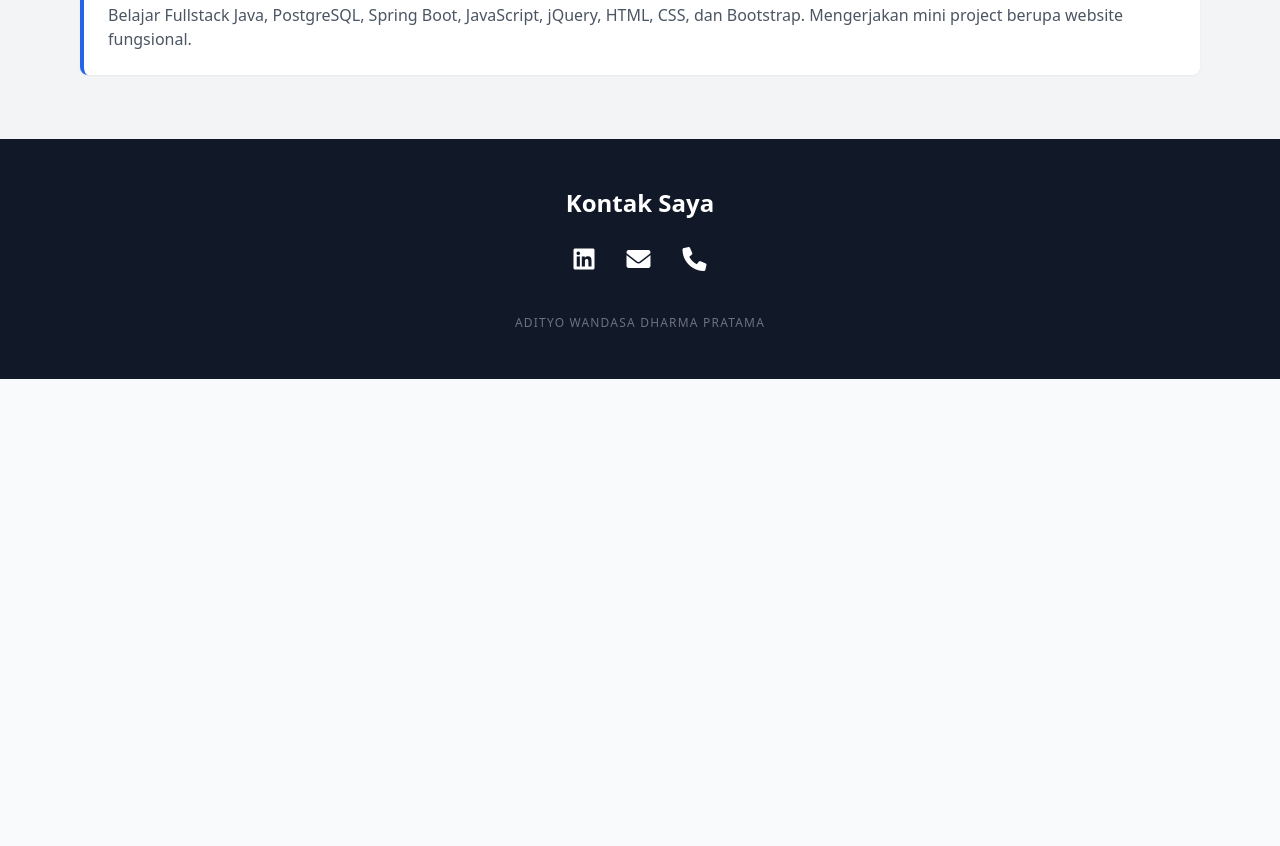
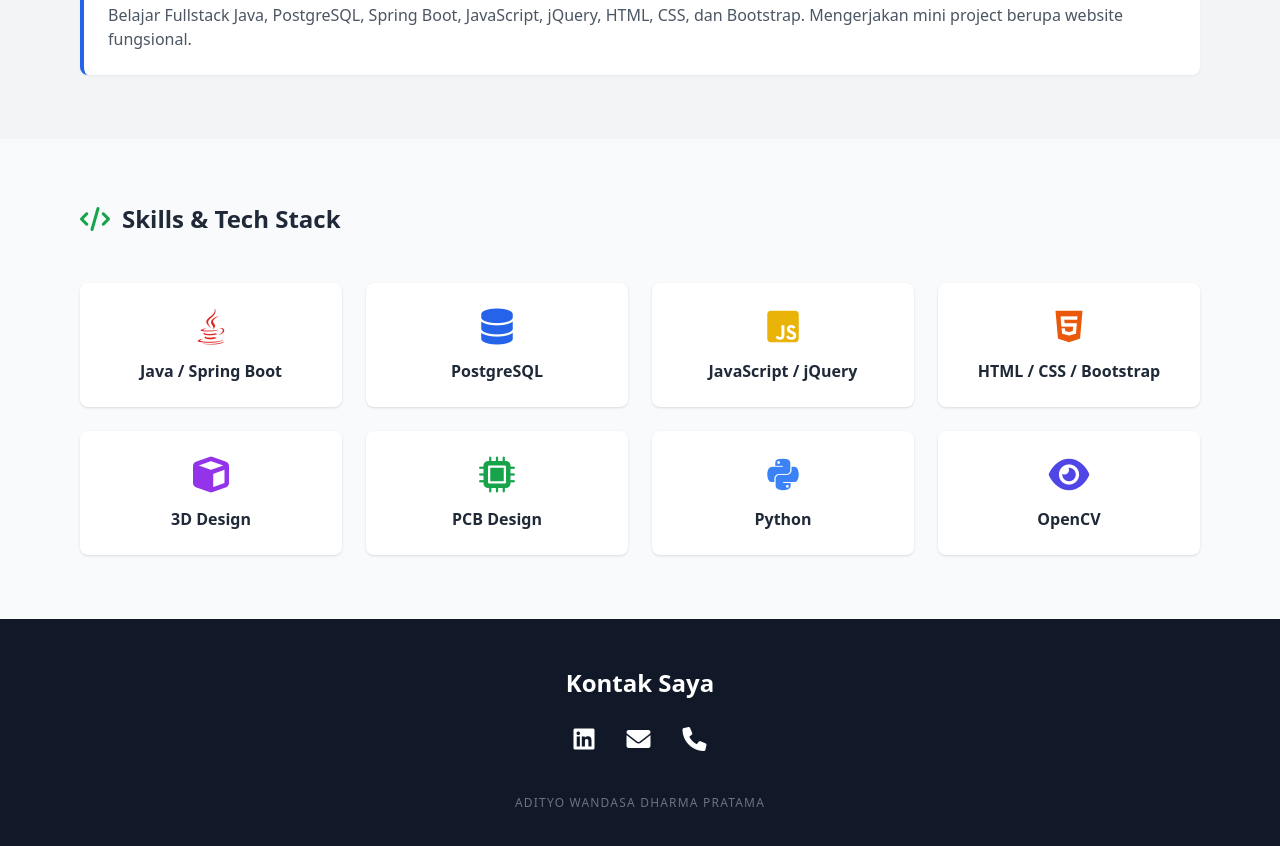
Before and after one commit to adityo777/portfolio, a plain HTML site: page index.html in a window 1280 px wide. Shown: the part 1738-2584 px from the top of the page. Before the commit the page ends 2117 px from the top, so only its background shows below. Drawn offline with nearby package versions, Linux system fonts and the light colour scheme.

Commit message:
Update index.html
tambah skills

```diff
--- a/index.html
+++ b/index.html
@@ -17,6 +17,7 @@
         <a href="#about" class="hover:text-blue-600 transition">Tentang</a>
         <a href="#education" class="hover:text-blue-600 transition">Pendidikan</a>
         <a href="#experience" class="hover:text-blue-600 transition">Pengalaman</a>
+        <a href="#skills" class="hover:text-blue-600 transition">Skills</a>
         <a href="#contact" class="bg-blue-600 text-white px-4 py-2 rounded-lg hover:bg-blue-700 transition">Kontak</a>
       </div>
     </div>
@@ -135,6 +136,55 @@
   </div>
 </section>
 
+  <!-- SKILLS -->
+<section id="skills" class="py-16 max-w-6xl mx-auto px-4">
+  <h3 class="text-2xl font-bold mb-12 flex items-center">
+    <i class="fas fa-code mr-3 text-green-600"></i> Skills & Tech Stack
+  </h3>
+  <div class="grid grid-cols-2 md:grid-cols-4 gap-6 text-center">
+    <!-- Java / Spring Boot -->
+    <div class="bg-white p-6 rounded-lg shadow hover:shadow-lg transition">
+      <i class="fab fa-java text-4xl text-red-600 mb-3"></i>
+      <p class="font-semibold">Java / Spring Boot</p>
+    </div>
+    <!-- PostgreSQL -->
+    <div class="bg-white p-6 rounded-lg shadow hover:shadow-lg transition">
+      <i class="fas fa-database text-4xl text-blue-600 mb-3"></i>
+      <p class="font-semibold">PostgreSQL</p>
+    </div>
+    <!-- JavaScript / jQuery -->
+    <div class="bg-white p-6 rounded-lg shadow hover:shadow-lg transition">
+      <i class="fab fa-js-square text-4xl text-yellow-500 mb-3"></i>
+      <p class="font-semibold">JavaScript / jQuery</p>
+    </div>
+    <!-- HTML / CSS / Bootstrap -->
+    <div class="bg-white p-6 rounded-lg shadow hover:shadow-lg transition">
+      <i class="fab fa-html5 text-4xl text-orange-600 mb-3"></i>
+      <p class="font-semibold">HTML / CSS / Bootstrap</p>
+    </div>
+    <!-- 3D Design -->
+    <div class="bg-white p-6 rounded-lg shadow hover:shadow-lg transition">
+      <i class="fas fa-cube text-4xl text-purple-600 mb-3"></i>
+      <p class="font-semibold">3D Design</p>
+    </div>
+    <!-- PCB Design -->
+    <div class="bg-white p-6 rounded-lg shadow hover:shadow-lg transition">
+      <i class="fas fa-microchip text-4xl text-green-600 mb-3"></i>
+      <p class="font-semibold">PCB Design</p>
+    </div>
+    <!-- Python -->
+    <div class="bg-white p-6 rounded-lg shadow hover:shadow-lg transition">
+      <i class="fab fa-python text-4xl text-blue-500 mb-3"></i>
+      <p class="font-semibold">Python</p>
+    </div>
+    <!-- OpenCV -->
+    <div class="bg-white p-6 rounded-lg shadow hover:shadow-lg transition">
+      <i class="fas fa-eye text-4xl text-indigo-600 mb-3"></i>
+      <p class="font-semibold">OpenCV</p>
+    </div>
+  </div>
+</section>
+
   <!-- FOOTER -->
   <footer id="contact" class="bg-gray-900 text-white py-12 text-center">
     <h3 class="text-2xl font-bold mb-6">Kontak Saya</h3>
```
